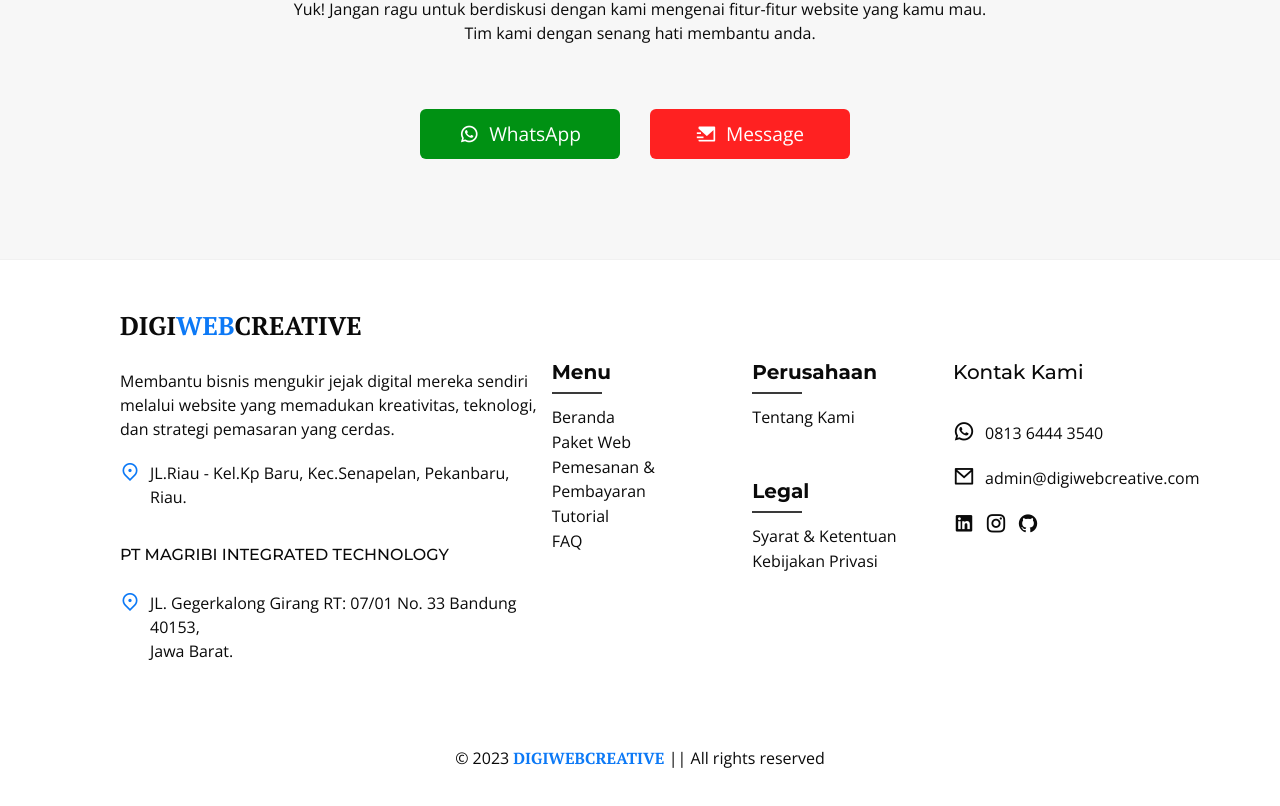
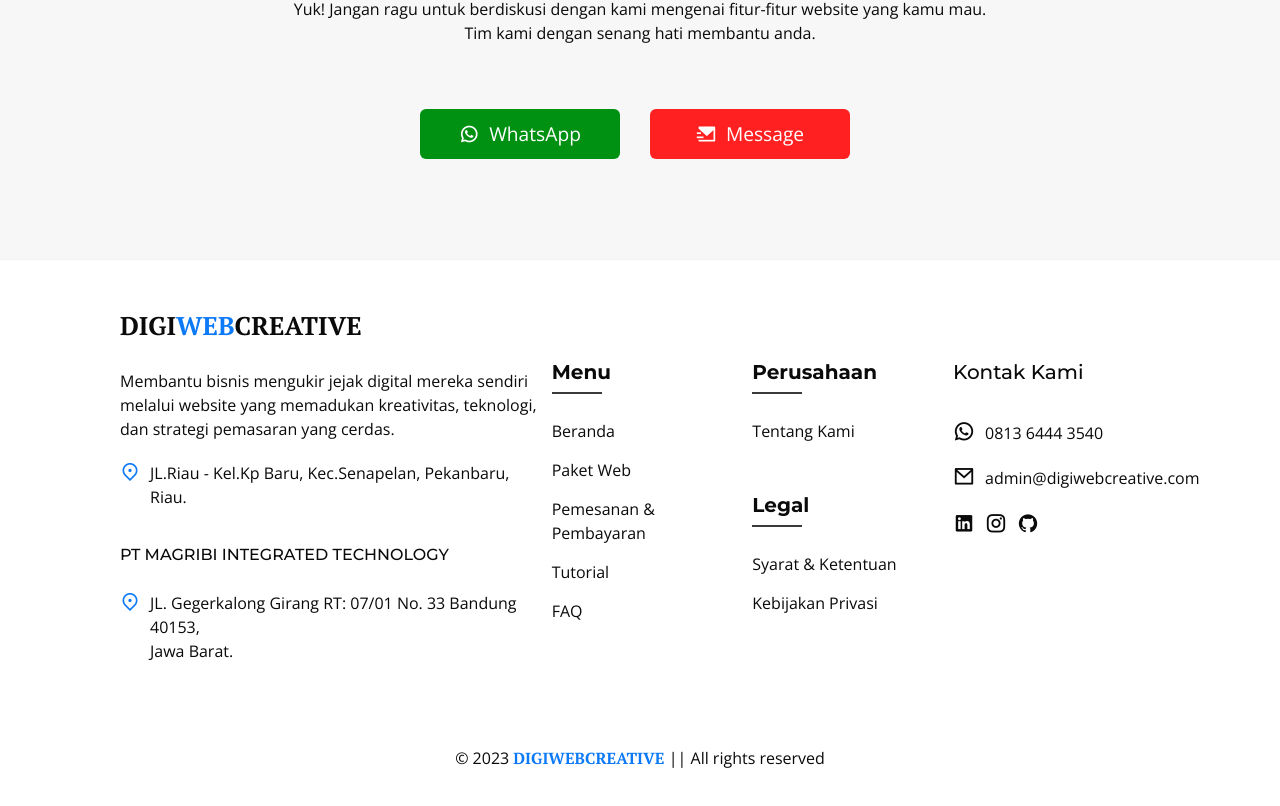
Before and after one commit to elrudqadhafi/digiwebcreative, a React (Vite) app: page / in a window 1280 px wide. Shown: the part 8007-8813 px from the top of the page. Built offline with nearby package versions, Linux system fonts and the light colour scheme.

Commit message:
merubah jarak

```diff
--- a/src/styles/global.css
+++ b/src/styles/global.css
@@ -1267,7 +1267,7 @@
 
 footer li {
   list-style: none;
-  padding-top: 1px;
+  padding-top: 15px;
 }
 
 footer li a:hover {
```
